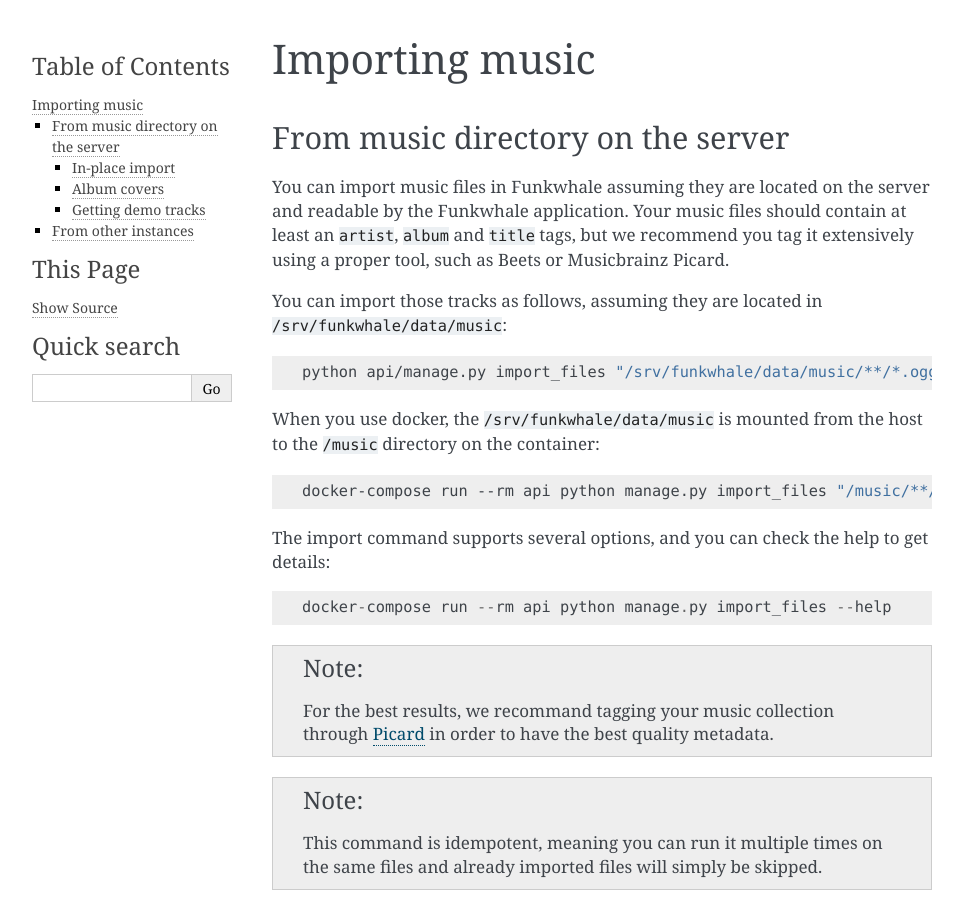
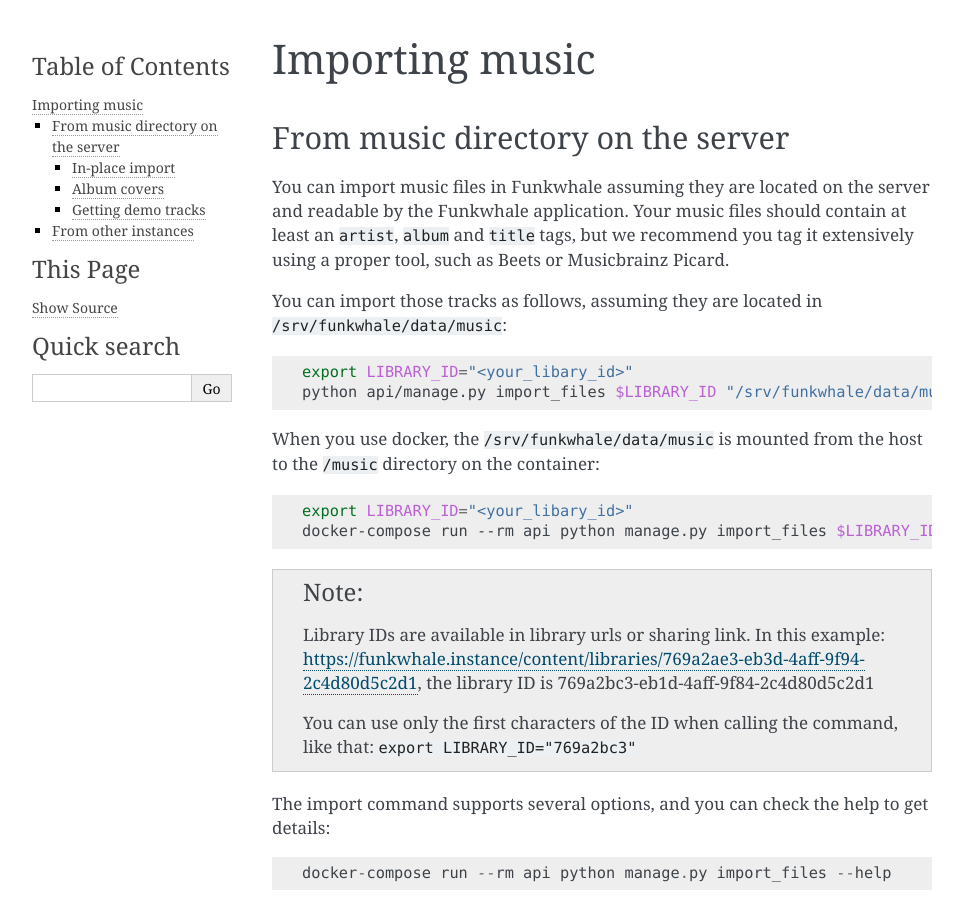
Before and after one commit to RYGhub/funkwhale, a Sphinx documentation site: the page built from docs/importing-music.rst, in a window 1280 px wide and 900 px high. Shown: the whole window, without its empty margins (148-1111 px from the left). Built offline with Sphinx 7.4.7, drawn with Linux system fonts in a browser that asks for light colours; pages that are not in the unit, such as notebooks, are missing from menus.

Commit message:
Fix # #562: Document how to find and use library id when importing files in CLI

```diff
--- a/docs/importing-music.rst
+++ b/docs/importing-music.rst
@@ -14,14 +14,25 @@
 
 .. code-block:: bash
 
-    python api/manage.py import_files "/srv/funkwhale/data/music/**/*.ogg" --recursive --noinput
+    export LIBRARY_ID="<your_libary_id>"
+    python api/manage.py import_files $LIBRARY_ID "/srv/funkwhale/data/music/**/*.ogg" --recursive --noinput
 
 When you use docker, the ``/srv/funkwhale/data/music`` is mounted from the host
 to the ``/music`` directory on the container:
 
 .. code-block:: bash
 
-    docker-compose run --rm api python manage.py import_files "/music/**/*.ogg" --recursive --noinput
+    export LIBRARY_ID="<your_libary_id>"
+    docker-compose run --rm api python manage.py import_files $LIBRARY_ID "/music/**/*.ogg" --recursive --noinput
+
+.. note::
+
+    Library IDs are available in library urls or sharing link. In this example:
+    https://funkwhale.instance/content/libraries/769a2ae3-eb3d-4aff-9f94-2c4d80d5c2d1,
+    the library ID is 769a2bc3-eb1d-4aff-9f84-2c4d80d5c2d1
+
+    You can use only the first characters of the ID when calling the command, like that:
+    ``export LIBRARY_ID="769a2bc3"``
 
 The import command supports several options, and you can check the help to
 get details::
```
Also changed, not shown: 1 other file.
